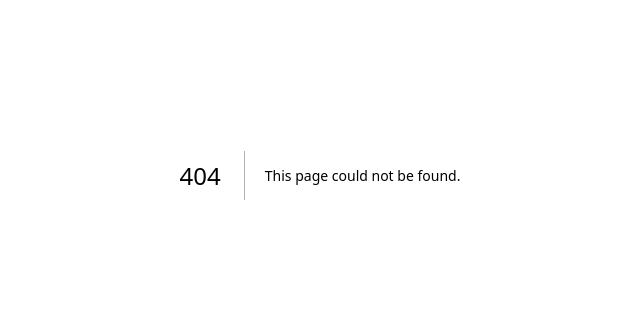
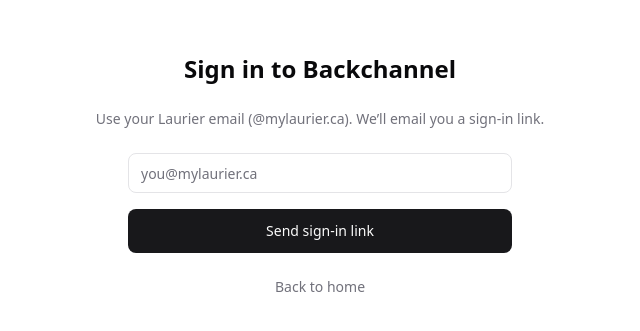
Before and after one commit to geeranbalaranjan/backchannel, a Next.js app: page /login in a window 1280 px wide. Before the commit this address had no page. Shown: the part 225-556 px from the top of the page, without its empty margins (320-960 px from the left). Built offline with nearby package versions, Linux system fonts and the light colour scheme.

Commit message:
login dynamics

```diff
--- /dev/null
+++ b/app/login/page.tsx
@@ -0,0 +1,119 @@
+"use client";
+
+import { useState } from "react";
+import { useSearchParams } from "next/navigation";
+import Link from "next/link";
+import { createClient } from "@/lib/supabase/client";
+import { Button } from "@/components/ui/button";
+import { Input } from "@/components/ui/input";
+
+const LAURIER_DOMAIN = "@mylaurier.ca";
+
+function isLaurierEmail(email: string): boolean {
+  const trimmed = email.trim().toLowerCase();
+  return trimmed.endsWith(LAURIER_DOMAIN.toLowerCase());
+}
+
+export default function LoginPage() {
+  const searchParams = useSearchParams();
+  const next = searchParams.get("next") ?? "/instructor";
+  const urlError = searchParams.get("error");
+
+  const [email, setEmail] = useState("");
+  const [loading, setLoading] = useState(false);
+  const [success, setSuccess] = useState(false);
+  const [error, setError] = useState<string | null>(null);
+
+  async function handleSubmit(e: React.FormEvent) {
+    e.preventDefault();
+    setError(null);
+    const trimmed = email.trim().toLowerCase();
+    if (!trimmed) {
+      setError("Please enter your email.");
+      return;
+    }
+    if (!isLaurierEmail(trimmed)) {
+      setError("Please use your Laurier email (@mylaurier.ca).");
+      return;
+    }
+
+    setLoading(true);
+    const supabase = createClient();
+    const baseUrl =
+      typeof process.env.NEXT_PUBLIC_APP_URL !== "undefined"
+        ? process.env.NEXT_PUBLIC_APP_URL
+        : (typeof window !== "undefined" ? window.location.origin : "");
+    const redirectTo = `${baseUrl}/auth/callback?next=${encodeURIComponent(next)}`;
+
+    const { error: signInError } = await supabase.auth.signInWithOtp({
+      email: trimmed,
+      options: {
+        emailRedirectTo: redirectTo,
+      },
+    });
+
+    setLoading(false);
+    if (signInError) {
+      setError(signInError.message || "Something went wrong. Please try again.");
+      return;
+    }
+    setSuccess(true);
+  }
+
+  if (success) {
+    return (
+      <div className="flex min-h-screen flex-col items-center justify-center gap-6 px-4">
+        <h1 className="text-2xl font-semibold">Check your inbox</h1>
+        <p className="text-center text-muted-foreground">
+          We sent a sign-in link to <strong>{email.trim()}</strong>. Click the link to sign in.
+        </p>
+        <p className="text-sm text-muted-foreground">
+          Didn’t get it? Check spam or{" "}
+          <Link href="/login" className="underline">
+            try again
+          </Link>
+          .
+        </p>
+        <Link href="/" className="text-sm text-muted-foreground hover:underline">
+          Back to home
+        </Link>
+      </div>
+    );
+  }
+
+  const displayError =
+    urlError === "domain_not_allowed"
+      ? "Only Laurier (@mylaurier.ca) emails are allowed."
+      : urlError === "auth"
+        ? "Sign-in failed. Please try again."
+        : error;
+
+  return (
+    <div className="flex min-h-screen flex-col items-center justify-center gap-6 px-4">
+      <h1 className="text-2xl font-semibold">Sign in to Backchannel</h1>
+      <p className="text-center text-sm text-muted-foreground">
+        Use your Laurier email (@mylaurier.ca). We’ll email you a sign-in link.
+      </p>
+      <form onSubmit={handleSubmit} className="flex w-full max-w-sm flex-col gap-4">
+        <Input
+          type="email"
+          placeholder="you@mylaurier.ca"
+          value={email}
+          onChange={(e) => setEmail(e.target.value)}
+          disabled={loading}
+          autoComplete="email"
+          className="w-full"
+        />
+        {displayError && (
+          <p className="text-sm text-destructive">{displayError}</p>
+        )}
+        <Button type="submit" size="lg" disabled={loading} className="w-full">
+          {loading ? "Sending…" : "Send sign-in link"}
+        </Button>
+      </form>
+      <Link href="/" className="text-sm text-muted-foreground hover:underline">
+        Back to home
+      </Link>
+    </div>
+  );
+}
```
